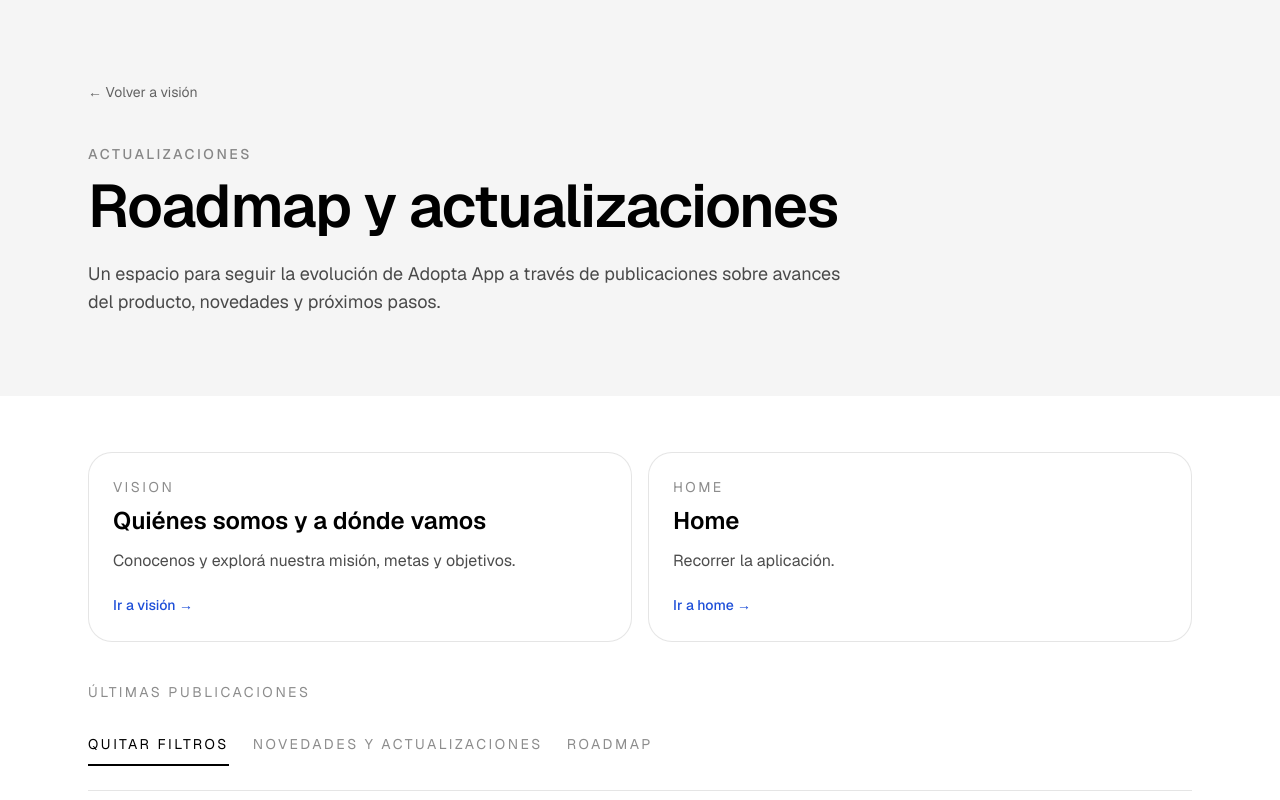
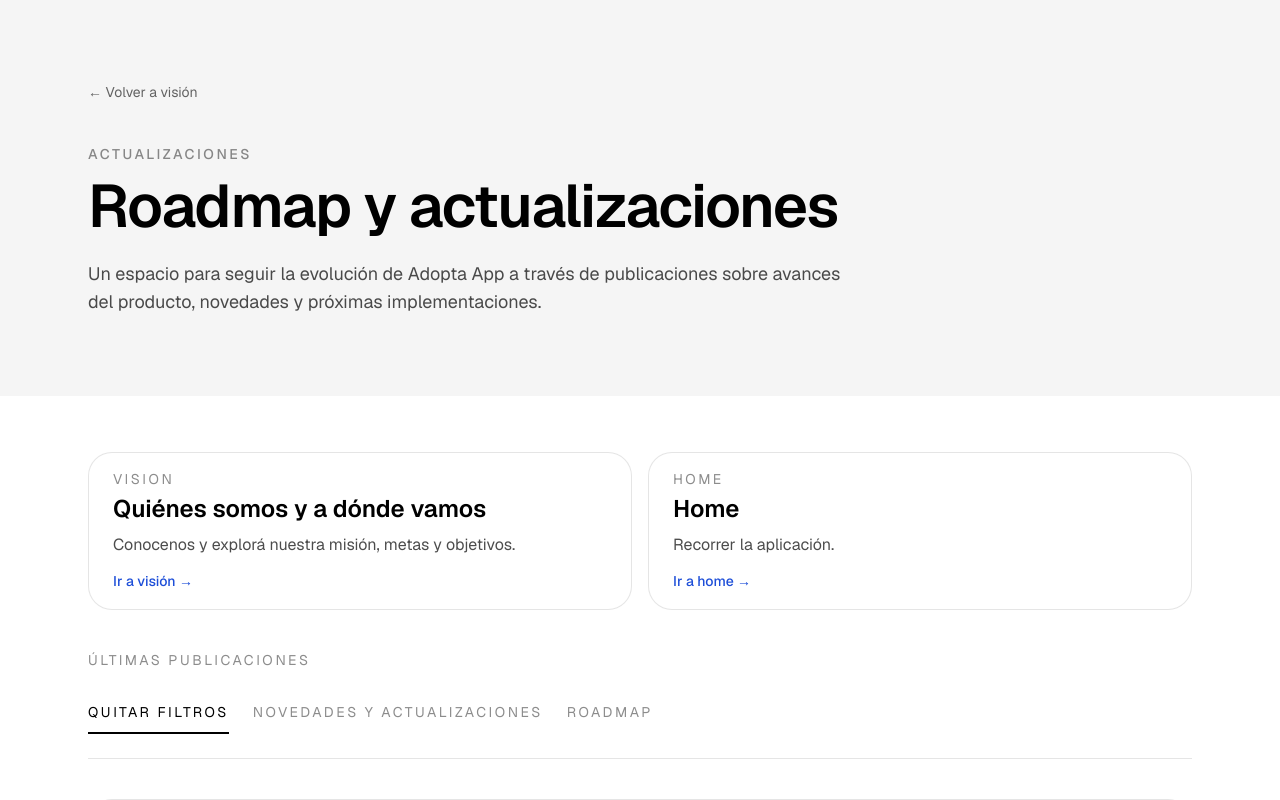
Before and after one commit to SantiagoPlus/adoptar_app, a Next.js app: page /actualizaciones in a window 1280 px wide. Shown: the top 800 px of the page. Built offline with nearby package versions, Linux system fonts and the light colour scheme.

Commit message:
Refactor layout and update text in page.tsx

```diff
--- a/app/actualizaciones/page.tsx
+++ b/app/actualizaciones/page.tsx
@@ -216,8 +216,7 @@ export default function ActualizacionesPage({
 
             <p className="mt-6 max-w-3xl text-base leading-7 text-black/70 md:text-lg">
               Un espacio para seguir la evolución de Adopta App a través de
-              publicaciones sobre avances del producto, novedades y próximos
-              pasos.
+              publicaciones sobre avances del producto, novedades y próximas implementaciones.
             </p>
           </header>
         </div>
@@ -225,17 +224,17 @@ export default function ActualizacionesPage({
 
       <section className="mx-auto max-w-6xl px-6 py-14">
         <div className="mb-10 grid gap-4 md:grid-cols-2">
-          <article className="rounded-3xl border border-black/10 bg-white p-6">
-            <p className="mb-2 text-sm uppercase tracking-[0.18em] text-black/45">
+          <article className="rounded-3xl border border-black/10 bg-white px-6 py-4">
+            <p className="mb-1 text-sm uppercase tracking-[0.18em] text-black/45">
               Vision
             </p>
             <h2 className="text-xl font-semibold text-black md:text-2xl">
               Quiénes somos y a dónde vamos
             </h2>
-            <p className="mt-3 text-sm leading-7 text-black/70 md:text-base">
+            <p className="mt-2 text-sm leading-7 text-black/70 md:text-base">
               Conocenos y explorá nuestra misión, metas y objetivos.
             </p>
-            <div className="mt-5">
+            <div className="mt-3">
               <Link
                 href="/vision"
                 className="text-sm font-medium text-blue-700 transition hover:text-blue-800"
@@ -245,17 +244,17 @@ export default function ActualizacionesPage({
             </div>
           </article>
 
-          <article className="rounded-3xl border border-black/10 bg-white p-6">
-            <p className="mb-2 text-sm uppercase tracking-[0.18em] text-black/45">
+          <article className="rounded-3xl border border-black/10 bg-white px-6 py-4">
+            <p className="mb-1 text-sm uppercase tracking-[0.18em] text-black/45">
               Home
             </p>
             <h2 className="text-xl font-semibold text-black md:text-2xl">
               Home
             </h2>
-            <p className="mt-3 text-sm leading-7 text-black/70 md:text-base">
+            <p className="mt-2 text-sm leading-7 text-black/70 md:text-base">
               Recorrer la aplicación.
             </p>
-            <div className="mt-5">
+            <div className="mt-3">
               <Link
                 href="/"
                 className="text-sm font-medium text-blue-700 transition hover:text-blue-800"
```
